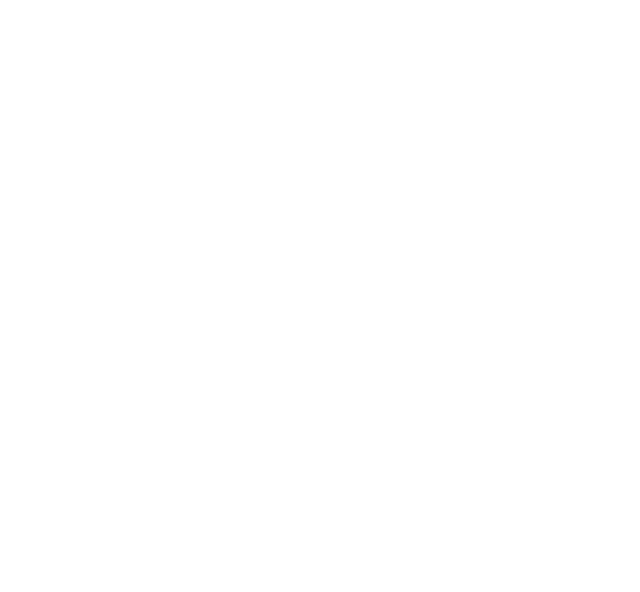
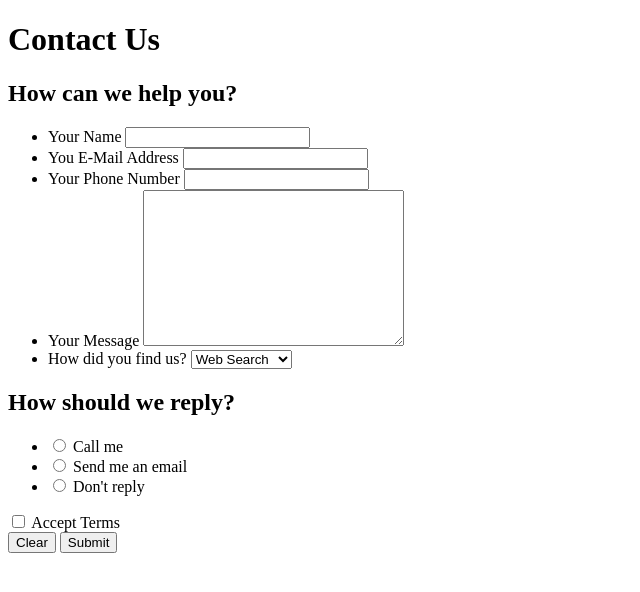
Before and after one commit to robelperey/contact-form-challenge, a plain HTML site: page index.html in a window 1280 px wide. Shown: the whole page, without its empty margins (0-640 px from the left). Drawn offline with Linux system fonts and the light colour scheme.

Commit message:
add html page structure

```diff
--- a/index.html
+++ b/index.html
@@ -6,5 +6,103 @@
     <meta name="viewport" content="width=device-width, initial-scale=1.0" />
     <title>Contact Form Challenge</title>
   </head>
-  <body></body>
+  <body>
+    <header>
+      <h1>Contact Us</h1>
+      <main>
+        <form action="/" method="GET">
+          <section>
+            <h2>How can we help you?</h2>
+            <ul>
+              <li>
+                <label for="user-name">Your Name</label>
+                <input type="text" name="user-name" id="user-name" required />
+              </li>
+              <li>
+                <label for="user-email">You E-Mail Address</label>
+                <input
+                  type="email"
+                  name="user-email"
+                  id="user-email"
+                  required
+                />
+              </li>
+              <li>
+                <label for="user-phone">Your Phone Number</label>
+                <input
+                  type="number"
+                  name="user-phone"
+                  id="user-phone"
+                  maxlength="11"
+                  required
+                />
+              </li>
+              <li>
+                <label for="user-message">Your Message</label>
+                <textarea
+                  name="user-message"
+                  id="user-message"
+                  cols="30"
+                  rows="10"
+                  required
+                ></textarea>
+              </li>
+              <li>
+                <label for="referred-by">How did you find us?</label>
+                <select name="referred-by" id="referred-by" required>
+                  <option value="web-search">Web Search</option>
+                  <option value="facebook">Facebook Ad</option>
+                  <option value="youtube">Youtube Ad</option>
+                </select>
+              </li>
+            </ul>
+          </section>
+
+          <section>
+            <h2>How should we reply?</h2>
+            <ul>
+              <li>
+                <input
+                  type="radio"
+                  name="reply-via"
+                  value="call"
+                  id="call"
+                  required
+                />
+                <label for="call">Call me</label>
+              </li>
+              <li>
+                <input
+                  type="radio"
+                  name="reply-via"
+                  value="email"
+                  id="email"
+                  required
+                />
+                <label for="email">Send me an email</label>
+              </li>
+              <li>
+                <input
+                  type="radio"
+                  name="reply-via"
+                  value="no-reply"
+                  id="no-reply"
+                  required
+                />
+                <label for="no-reply">Don't reply</label>
+              </li>
+            </ul>
+          </section>
+          <section>
+            <input type="checkbox" name="terms" id="terms" required />
+            <label for="terms">Accept Terms</label>
+          </section>
+          <section>
+            <button type="reset">Clear</button>
+            <button type="submit">Submit</button>
+          </section>
+        </form>
+      </main>
+    </header>
+  </body>
 </html>
```
